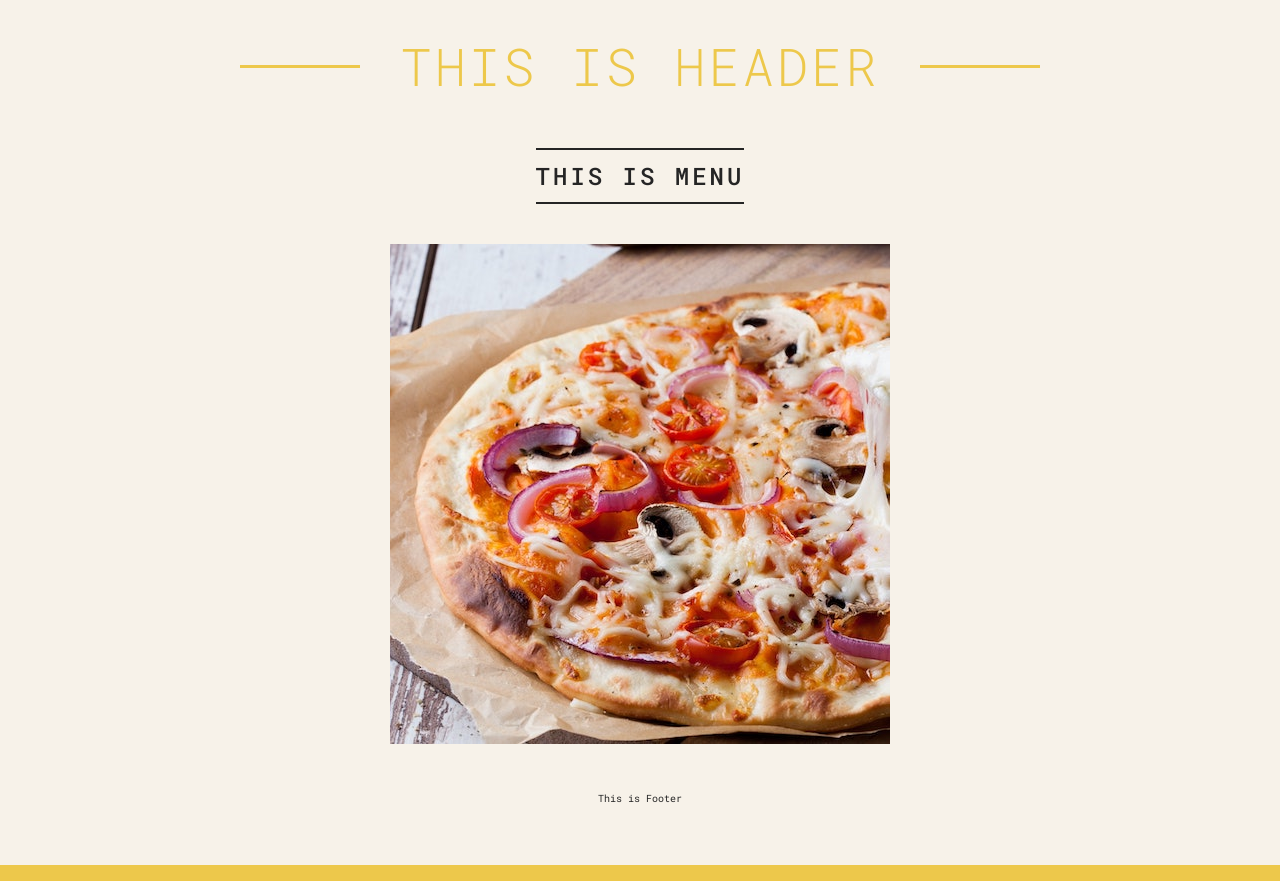
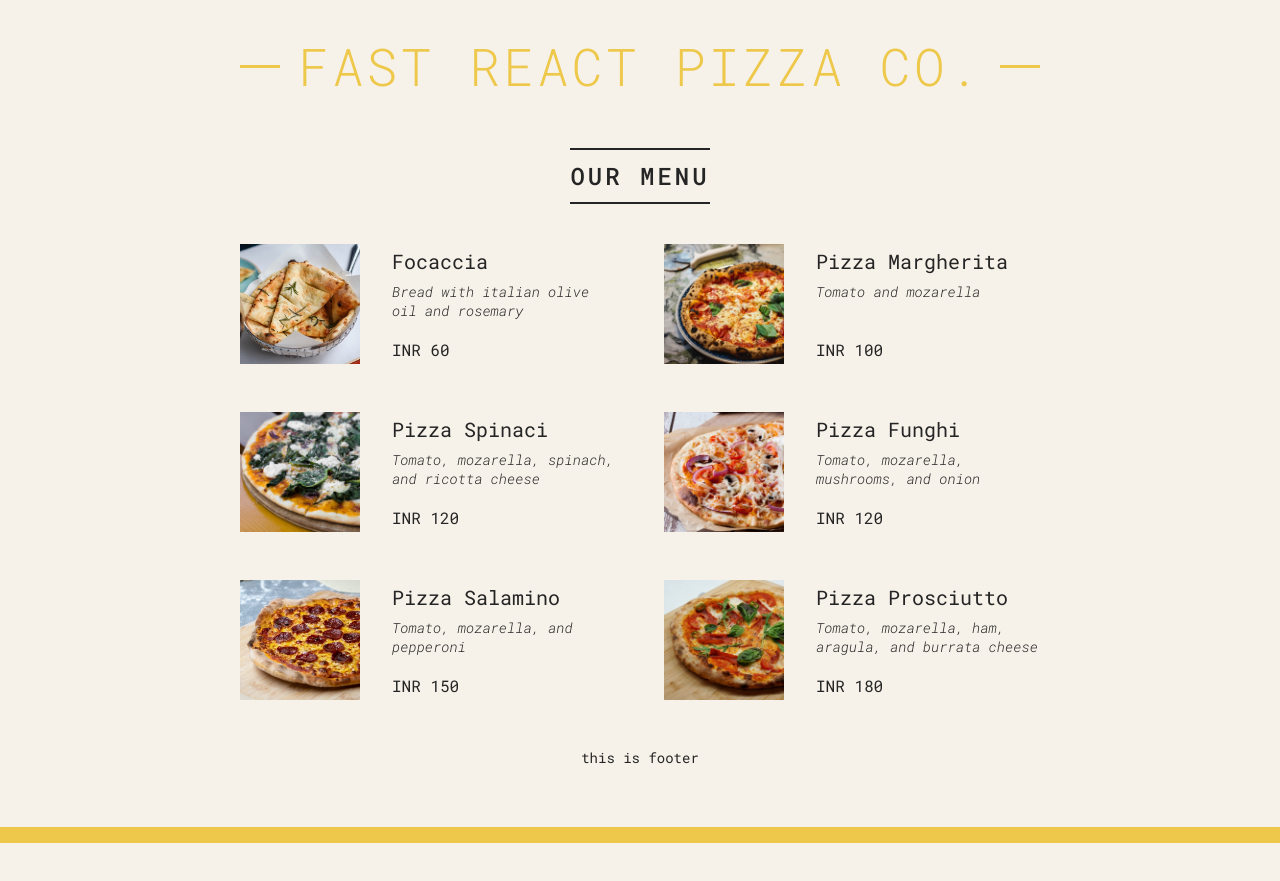
Before and after one commit to anupam1209/react-learning, a React (Create React App) app: page / in a window 1280 px wide. After the commit the page ends 843 px from the top, so only its background shows below. Built offline with nearby package versions, Linux system fonts and the light colour scheme.

Commit message:
feature: rendered the components list using JS

```diff
--- a/src/App.jsx
+++ b/src/App.jsx
@@ -1,6 +1,4 @@
-import Footer from "./Footer";
-import Header from "./Header";
-import Menu from "./Menu";
+import { pizzaData } from "./data";
 
 export default function App() {
   return (
@@ -11,3 +9,48 @@ export default function App() {
     </div>
   );
 }
+
+const Header = () => {
+  return (
+    <div className="header footer">
+      <h1>Fast React Pizza Co.</h1>
+    </div>
+  );
+};
+
+const Menu = () => {
+  return (
+    <div className="menu">
+      <h2>Our Menu</h2>
+      <ul className="pizzas">
+        {pizzaData.map((pizza) => (
+          //passing the whole object here
+          <li>
+            <Pizza pizzaObject={pizza} key={pizza.name} />
+          </li>
+        ))}
+      </ul>
+    </div>
+  );
+};
+
+const Pizza = (props) => {
+  return (
+    <div className="pizza">
+      <img src={props.pizzaObject.photoName} alt={props.pizzaObject.name} />
+      <div>
+        <h3>{props.pizzaObject.name}</h3>
+        <p>{props.pizzaObject.ingredients}</p>
+        <span>INR {props.pizzaObject.price * 10}</span>
+      </div>
+    </div>
+  );
+};
+
+const Footer = () => {
+  return (
+    <div>
+      <footer className="footer">this is footer</footer>
+    </div>
+  );
+};
--- a/src/Footer.jsx
+++ /dev/null
@@ -1,8 +0,0 @@
-const Footer = () => {
-  return (
-    <>
-      <footer>This is Footer</footer>
-    </>
-  );
-};
-export default Footer;
--- a/src/Header.jsx
+++ /dev/null
@@ -1,10 +0,0 @@
-const Header = () => {
-  return (
-    <>
-      <header className="header">
-        <h1>This is Header</h1>
-      </header>
-    </>
-  );
-};
-export default Header;
--- a/src/Menu.jsx
+++ /dev/null
@@ -1,11 +0,0 @@
-const Menu = () => {
-  return (
-    <>
-      <main className="menu">
-        <h2>This is Menu</h2>
-        <img src="pizzas/funghi.jpg" alt="funghi" />
-      </main>
-    </>
-  );
-};
-export default Menu;
--- a/src/Pizza.jsx
+++ /dev/null
@@ -1,3 +0,0 @@
-export default function Pizza() {
-  return <h1>This is Pizza component</h1>;
-}
--- a/src/index.css
+++ b/src/index.css
@@ -1,4 +1,4 @@
-@import url('https://fonts.googleapis.com/css2?family=Roboto+Mono:ital,wght@0,300;0,400;0,500;1,300&display=swap');
+@import url("https://fonts.googleapis.com/css2?family=Roboto+Mono:ital,wght@0,300;0,400;0,500;1,300&display=swap");
 
 * {
   margin: 0;
@@ -11,7 +11,7 @@ html {
 }
 
 body {
-  font-family: 'Roboto Mono', sans-serif;
+  font-family: "Roboto Mono", sans-serif;
   color: #252525;
   font-weight: 400;
   background-color: #f7f2e9;
@@ -55,9 +55,9 @@ body {
 .header h1::before,
 .header h1::after {
   display: block;
-  content: '';
+  content: "";
   height: 3px;
-  width: 12rem;
+  width: 4rem;
   background-color: #edc84b;
   position: absolute;
   top: calc(50% - 1px);
```
Also changed, not shown: src/data.js (renamed from public/data.js).
